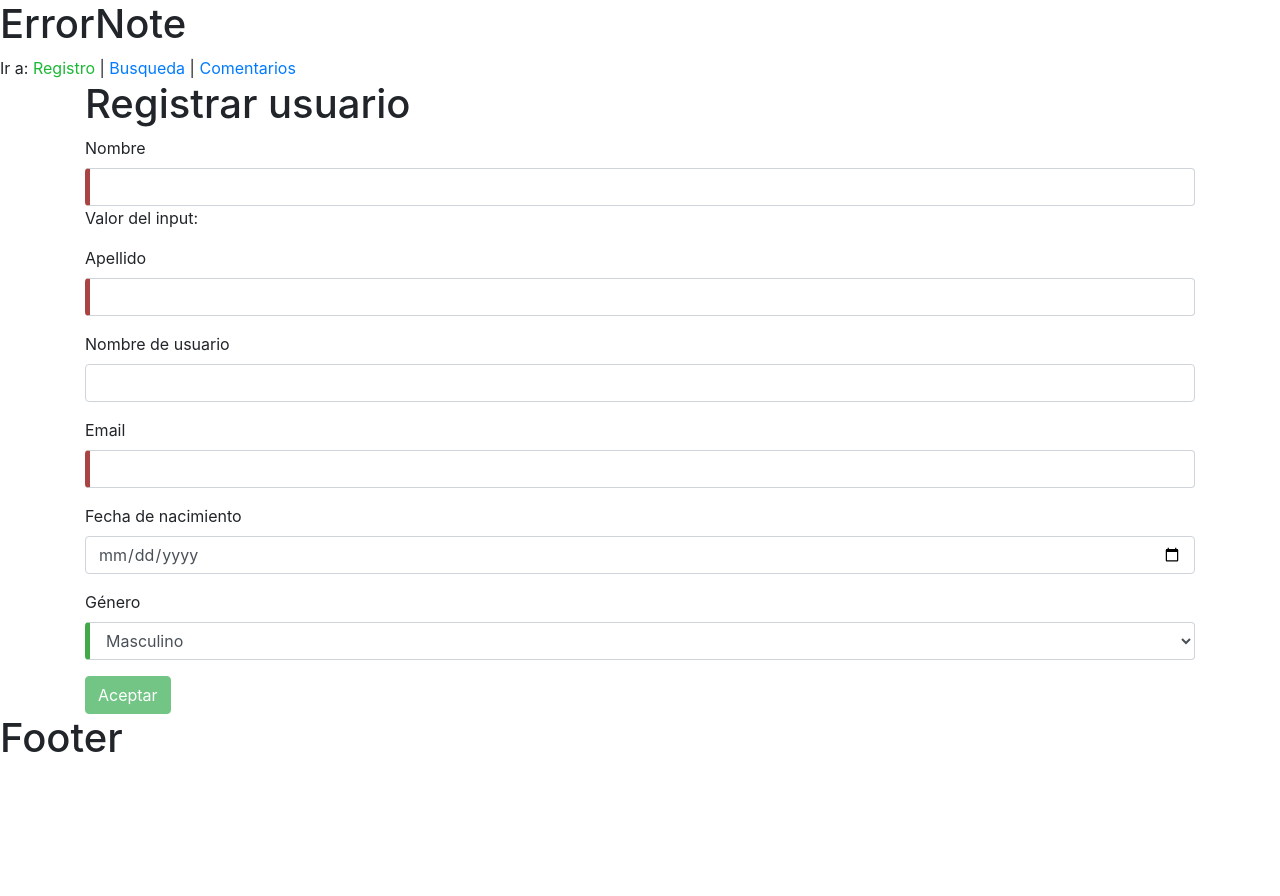
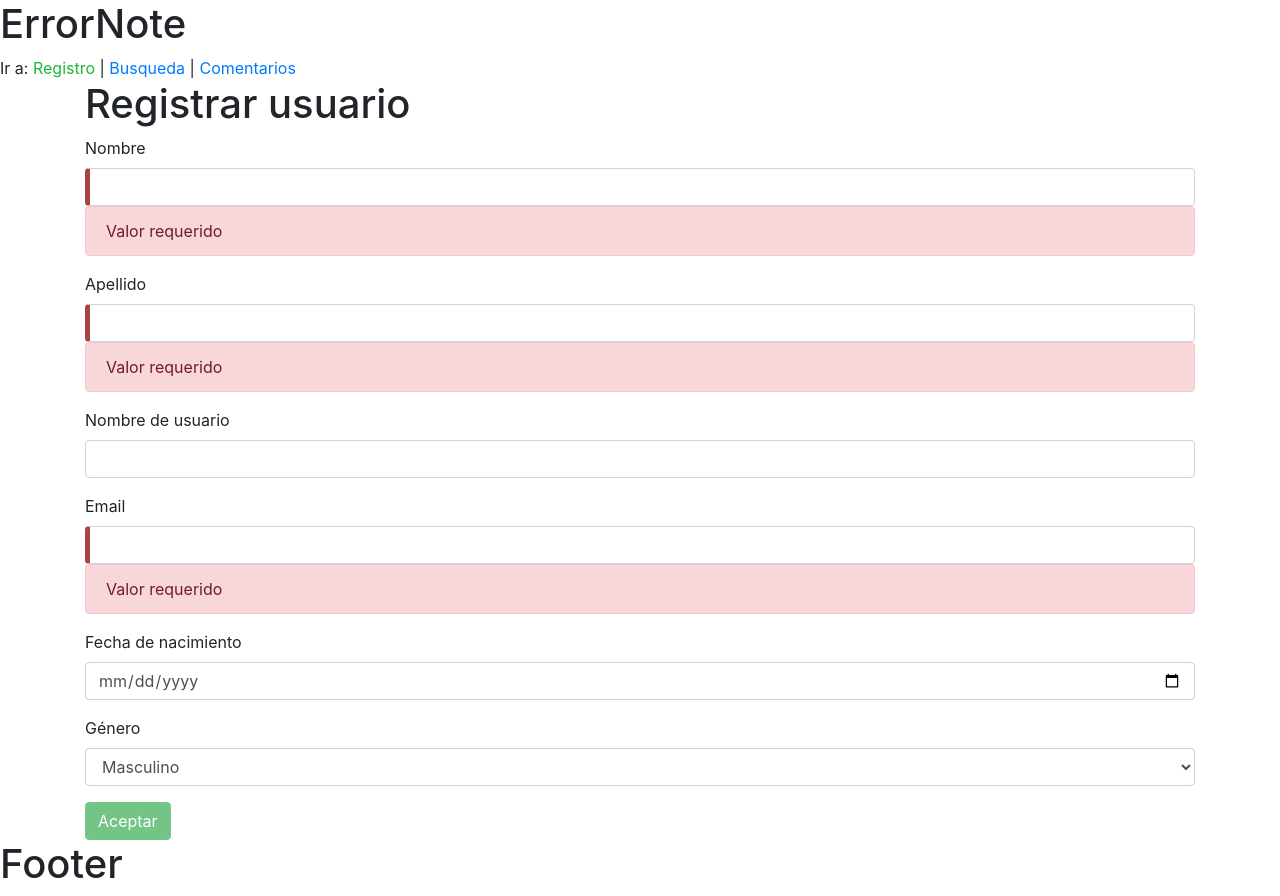
Before and after one commit to gaalvarez/error-note, an Angular app: page /notes/register in a window 1280 px wide. Before the commit the page ends 800 px from the top, so only its background shows below. Built offline with nearby package versions, Linux system fonts and the light colour scheme.

Commit message:
finaliza clase 2

```diff
--- a/src/app/notes/pages/register/register.component.html
+++ b/src/app/notes/pages/register/register.component.html
@@ -3,22 +3,39 @@
   <form #registerForm="ngForm">
     <div class="form-group">
       <label for="name">Nombre</label>
-      <input type="text" class="form-control" id="name" required [(ngModel)]="user.name" name="name">
-      Valor del input: {{user.name}}
+      <input type="text" class="form-control" id="name" required [(ngModel)]="user.name" name="name" #name="ngModel">
+      <div *ngIf="name.errors?.required" class="alert alert-danger">
+        Valor requerido
+      </div>
     </div>
     <div class="form-group">
       <label for="lastname">Apellido</label>
-      <input type="text" class="form-control" id="lastname" required [(ngModel)]="user.lastname" name="lastname">
+      <input type="text" class="form-control" id="lastname" required [(ngModel)]="user.lastname" name="lastname"
+        #lastname="ngModel">
+      <div *ngIf="lastname.errors?.required" class="alert alert-danger">
+        Valor requerido
+      </div>
     </div>
 
     <div class="form-group">
       <label for="username">Nombre de usuario</label>
-      <input type="text" class="form-control" id="username" [(ngModel)]="user.username" name="username">
+      <input type="text" class="form-control" id="username" [(ngModel)]="user.username" name="username" minlength="6"
+        #username="ngModel">
+      <div *ngIf="username.errors?.minlength" class="alert alert-danger">
+        Longitud debe ser mayor a 6
+      </div>
     </div>
 
     <div class="form-group">
       <label for="email">Email</label>
-      <input type="email" class="form-control" id="email" required [(ngModel)]="user.email" name="email">
+      <input type="email" class="form-control" id="email" required [(ngModel)]="user.email" name="email" #email="ngModel"
+        email>
+      <div *ngIf="email.errors?.required" class="alert alert-danger">
+        Valor requerido
+      </div>
+      <div *ngIf="email.errors?.email" class="alert alert-danger">
+        Debe ingresar un formato de email correcto
+      </div>
     </div>
 
     <div class="form-group">
@@ -28,7 +45,7 @@
 
     <div class="form-group">
       <label for="gender">Género</label>
-      <select class="form-control" id="gender" required [(ngModel)]="user.gender" name="gender">
+      <select class="form-control" id="gender" [(ngModel)]="user.gender" name="gender">
         <option *ngFor="let gen of genders" [value]="gen">{{gen}}</option>
       </select>
     </div>
```
